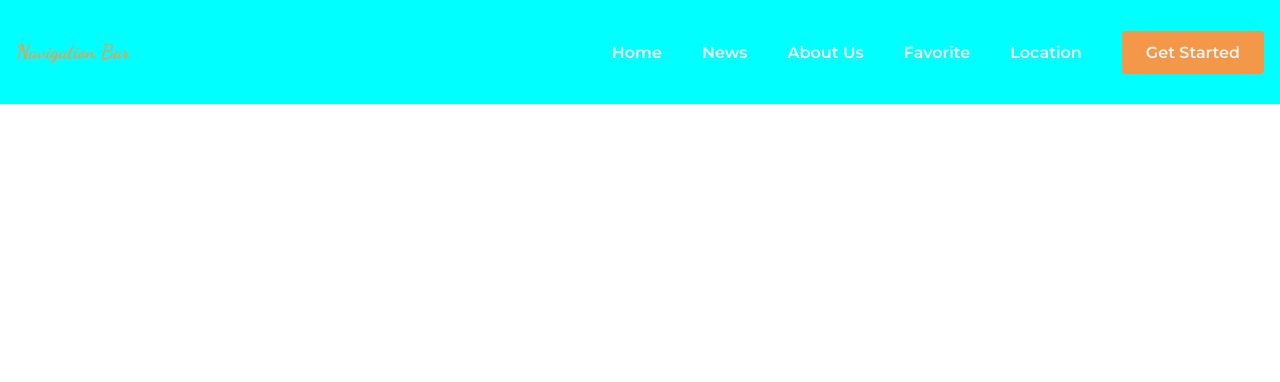
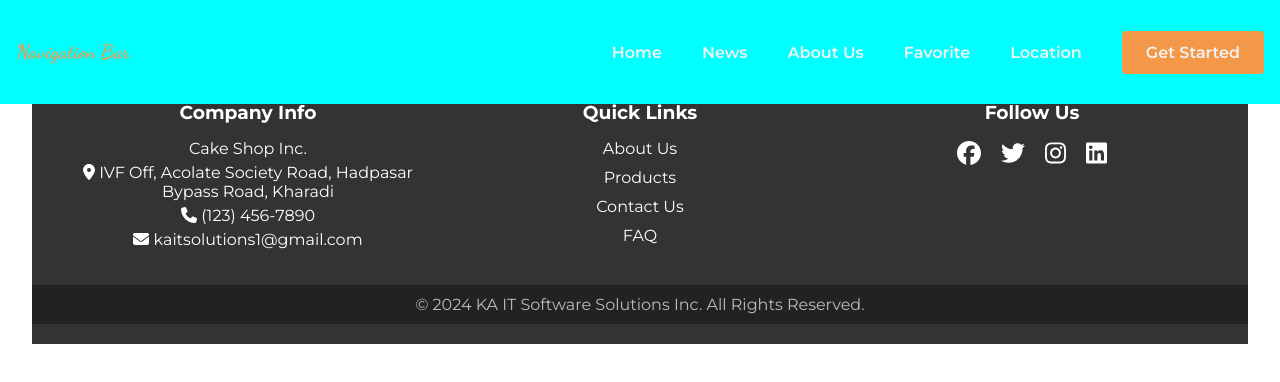
Before and after one commit to KA-IT-Solutions/Kait_website_project, a React (Vite) app in the folder KAITSolution/: page /contact in a window 1280 px wide. Shown: the top 382 px of the page. Built offline with nearby package versions, Linux system fonts and the light colour scheme.

Commit message:
Footer created

```diff
--- a/KAITSolution/package.json
+++ b/KAITSolution/package.json
@@ -10,6 +10,9 @@
     "preview": "vite preview"
   },
   "dependencies": {
+    "@fortawesome/free-brands-svg-icons": "^6.6.0",
+    "@fortawesome/free-solid-svg-icons": "^6.6.0",
+    "@fortawesome/react-fontawesome": "^0.2.2",
     "react": "^18.3.1",
     "react-dom": "^18.3.1",
     "react-icons": "^5.2.1",
--- a/KAITSolution/src/Components/Footer/Footer.css
+++ b/KAITSolution/src/Components/Footer/Footer.css
@@ -0,0 +1,72 @@
+.footer {
+    background-color: #333;
+    color: white;
+    padding: 20px 0;
+    text-align: center;
+  }
+
+  .footer-content {
+    display: flex;
+    flex-wrap: wrap;
+    justify-content: space-around;
+    padding: 20px;
+  }
+
+  .footer-section {
+    flex: 1;
+    min-width: 200px;
+    margin: 10px;
+  }
+
+  .footer-section h3 {
+    margin-bottom: 15px;
+  }
+
+  .footer-section p, .footer-section ul, .footer-section a {
+    margin: 5px 0;
+    color: white;
+    text-decoration: none;
+  }
+
+  .footer-section ul {
+    list-style-type: none;
+    padding: 0;
+  }
+
+  .footer-section ul li {
+    margin-bottom: 10px;
+  }
+
+  .social-icons {
+    display: flex;
+    justify-content: center;
+    margin-top: 10px;
+  }
+
+  .social-icons a {
+    color: white;
+    margin: 0 10px;
+    font-size: 1.5rem;
+    transition: color 0.3s;
+  }
+
+  .social-icons a:hover {
+    color: #ff7f50; /* Coral color */
+  }
+
+  .footer-bottom {
+    background-color: #222;
+    color: #bbb;
+    padding: 10px 0;
+  }
+
+  @media (max-width: 768px) {
+    .footer-content {
+      flex-direction: column;
+      align-items: center;
+    }
+
+    .footer-section {
+      margin: 20px 0;
+    }
+  }
--- a/KAITSolution/src/Components/Footer/Footer.jsx
+++ b/KAITSolution/src/Components/Footer/Footer.jsx
@@ -1,10 +1,44 @@
-import React from 'react'
-import './Footer.css'
+import React from 'react';
+import './Footer.css';
+import { FontAwesomeIcon } from '@fortawesome/react-fontawesome';
+import { faFacebook, faTwitter, faInstagram, faLinkedin } from '@fortawesome/free-brands-svg-icons';
+import { faPhone, faEnvelope, faMapMarkerAlt } from '@fortawesome/free-solid-svg-icons';
 
 const Footer = () => {
   return (
-    <div>Footer</div>
-  )
-}
+    <footer className="footer">
+      <div className="footer-content">
+        <div className="footer-section company-info">
+          <h3>Company Info</h3>
+          <p>Cake Shop Inc.</p>
+          <p><FontAwesomeIcon icon={faMapMarkerAlt} /> IVF Off, Acolate Society Road, Hadpasar Bypass Road, Kharadi</p>
+          <p><FontAwesomeIcon icon={faPhone} /> (123) 456-7890</p>
+          <p><FontAwesomeIcon icon={faEnvelope} /> kaitsolutions1@gmail.com</p>
+        </div>
+        <div className="footer-section quick-links">
+          <h3>Quick Links</h3>
+          <ul>
+            <li><a href="#about">About Us</a></li>
+            <li><a href="#products">Products</a></li>
+            <li><a href="#contact">Contact Us</a></li>
+            <li><a href="#faq">FAQ</a></li>
+          </ul>
+        </div>
+        <div className="footer-section social-media">
+          <h3>Follow Us</h3>
+          <div className="social-icons">
+            <a href="https://facebook.com"><FontAwesomeIcon icon={faFacebook} /></a>
+            <a href="https://twitter.com"><FontAwesomeIcon icon={faTwitter} /></a>
+            <a href="https://instagram.com"><FontAwesomeIcon icon={faInstagram} /></a>
+            <a href="https://linkedin.com"><FontAwesomeIcon icon={faLinkedin} /></a>
+          </div>
+        </div>
+      </div>
+      <div className="footer-bottom">
+        &copy; {new Date().getFullYear()} KA IT Software Solutions Inc. All Rights Reserved.
+      </div>
+    </footer>
+  );
+};
 
-export default Footer
+export default Footer;
```
Also changed, not shown: KAITSolution/src/Components/Navbar/Navbar.jsx (+0 -93 lines), 1 other file (tests, documents, lock files or other folders).
